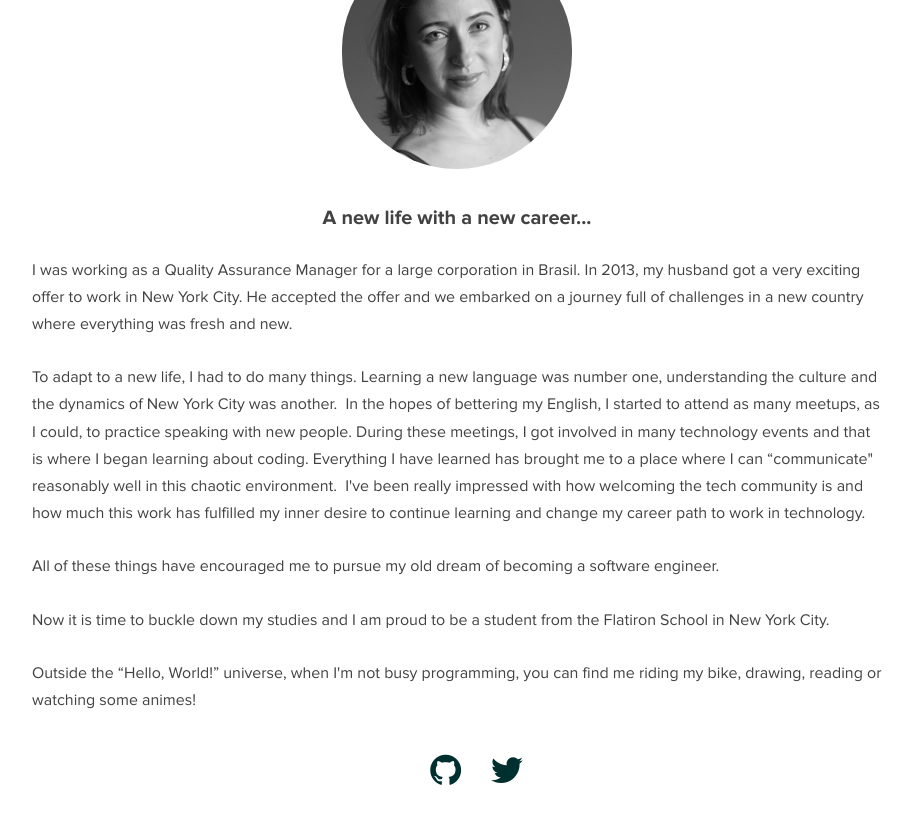
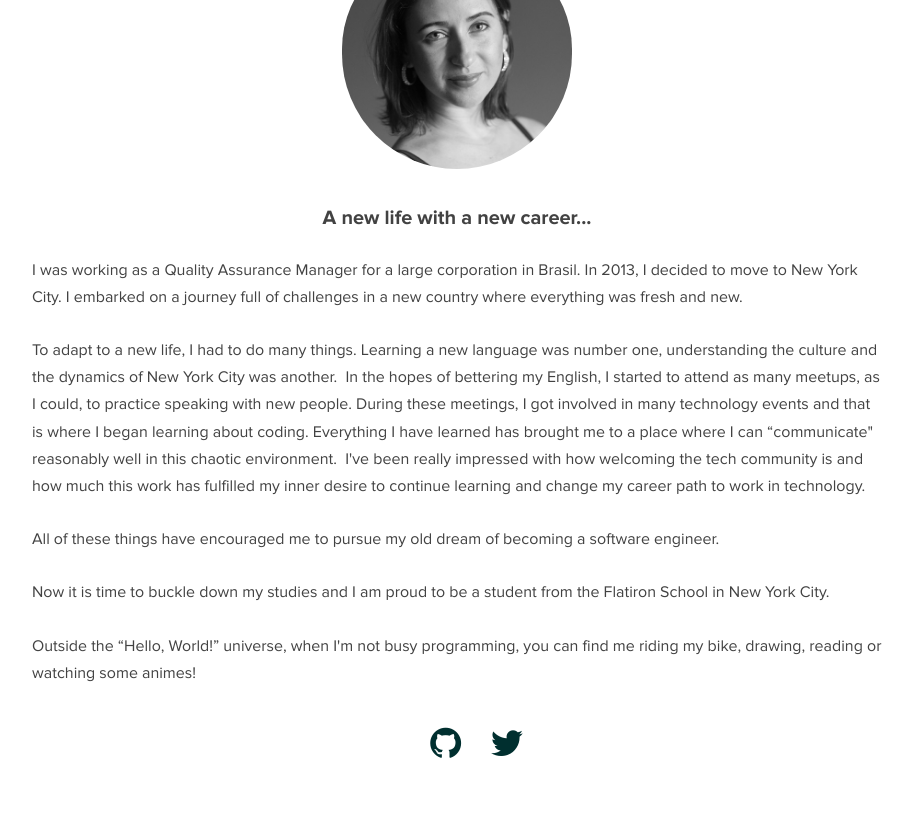
Before and after one commit to ludaires/ludaires.github.io, a Jekyll site: the page built from index.html, in a window 1280 px wide and 900 px high, scrolled down 386 px. Shown: the top 824 px of the window, without its empty margins (183-1093 px from the left). Built offline with Jekyll 4.4.1, drawn with Linux system fonts in a browser that asks for light colours; nearby versions of some CDN libraries.

Commit message:
improve sentence on the first paragraph from about page.

```diff
--- a/index.html
+++ b/index.html
@@ -6,7 +6,7 @@ layout: page
   <img class="picture" src="/img/lud-foto.jpg" alt="Profile Picture" title="Ludmilla picture">
   <h2>A new life with a new career...</h2>
   <p>
-    I was working as a Quality Assurance Manager for a large corporation in Brasil. In 2013, my husband got a very exciting offer to work in New York City. He accepted the offer and we embarked on a journey full of challenges in a new country where everything was fresh and new.</p>
+    I was working as a Quality Assurance Manager for a large corporation in Brasil. In 2013, I decided to move to New York City. I embarked on a journey full of challenges in a new country where everything was fresh and new.</p>
   <p>
     To adapt to a new life, I had to do many things. Learning a new language was number one, understanding the culture and the dynamics of New York City was another.  In the hopes of bettering my English, I started to attend as many meetups, as I could, to practice speaking with new people. During these meetings, I got involved in many technology events and that is where I began learning about coding. Everything I have learned has brought me to a place where I can “communicate" reasonably well in this chaotic environment.  I've been really impressed with how welcoming the tech community is and how much this work has fulfilled my inner desire to continue learning and change my career path to work in technology.</p>
   <p>
```
